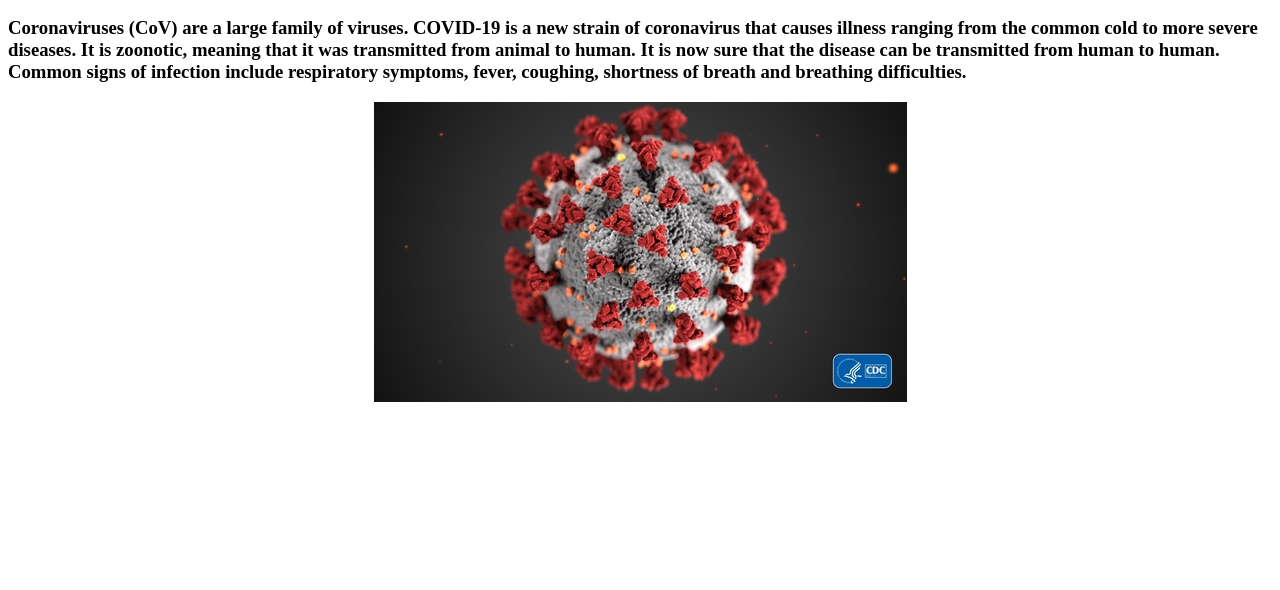
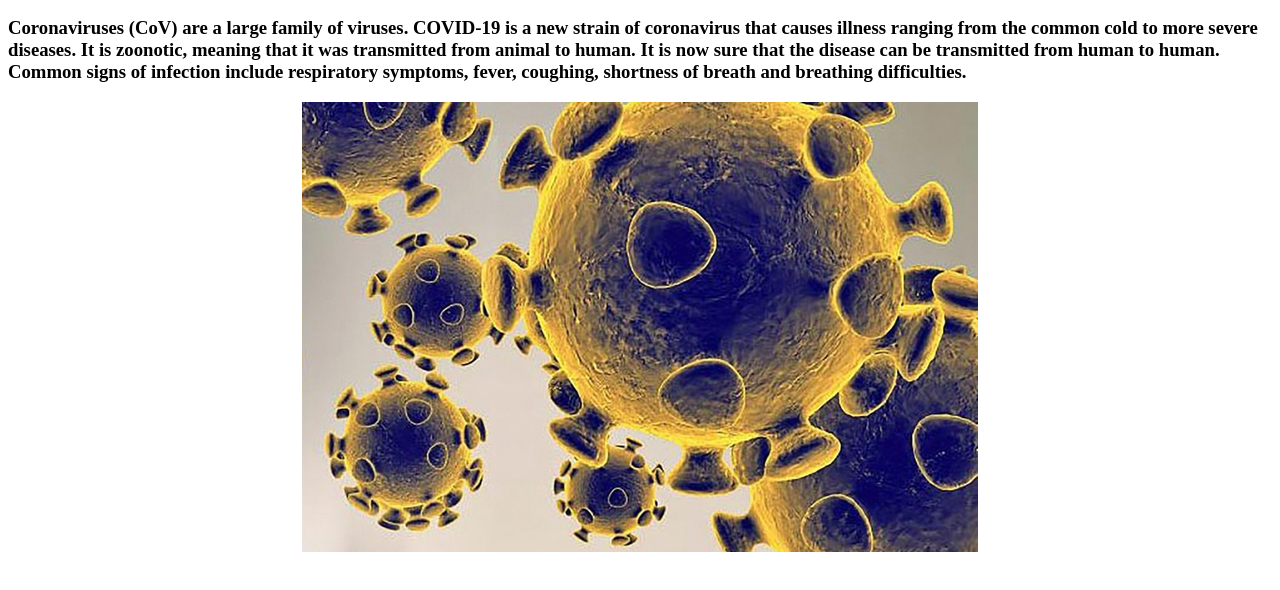
Before and after one commit to zirax007/corona, a plain HTML site: page index.html in a window 1280 px wide. Shown: the part 50-640 px from the top of the page. Drawn offline with Linux system fonts and the light colour scheme.

Commit message:
modification de la photo

```diff
--- a/index.html
+++ b/index.html
@@ -29,7 +29,7 @@
 
 
     <div class="image">
-        <img src="images/covid-19.jpg" alt="Photo coronavirus" />
+        <img src="images/corona.jpg" alt="Photo coronavirus" />
 
 
 </div>
```
